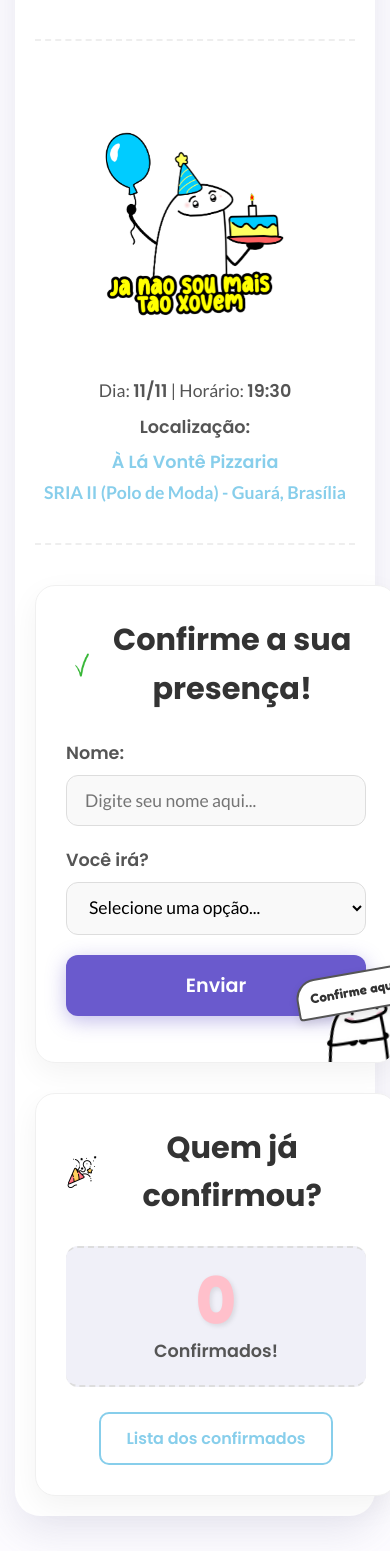
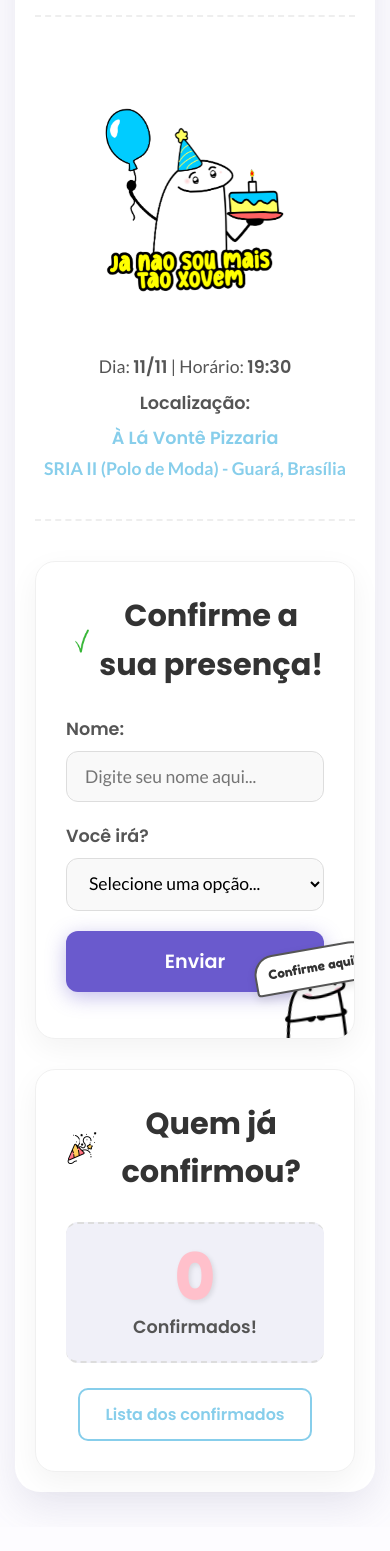
Before and after one commit to somilena/Convite-de-Aniversario, a Flask app: page / in a window 390 px wide. Shown: the part 1147-2698 px from the top of the page. After the commit the page ends 2653 px from the top, so only its background shows below. Run offline with Flask 3, Linux system fonts and the light colour scheme; data that the repository does not hold is empty; some libraries are stand-ins or nearby versions.

Commit message:
atualizacao

```diff
--- a/static/style.css
+++ b/static/style.css
@@ -13,6 +13,17 @@
   --cor-botao-confirmar-hover: #ff1493;
   --cor-borda-input: #ddd;
   --cor-sombra: rgba(100, 100, 150, 0.15);
+}
+
+/* --- 0. Reset Global do Box Sizing --- */
+html {
+  box-sizing: border-box;
+}
+
+*,
+*:before,
+*:after {
+  box-sizing: inherit;
 }
 
 /* --- 1. FUNDO E ANIMAÇÕES (Camada 1) --- */
@@ -621,6 +632,19 @@ body {
     margin-top: 70px;
     margin-bottom: 50px;
   }
+
+  .confirmacao-form,
+  .lista-convidados {
+    min-width: 0;
+    /* Remove a largura mínima de 300px no celular */
+    width: 100%;
+    /* Faz o card ocupar 100% do espaço disponível */
+  }
+
+  .form-e-lista {
+    flex-direction: column;
+    gap: 30px;
+  }
 }
 
 /* --- ESTILOS PARA OS CONFEITES AO CLICAR NA FOTO --- */
```
